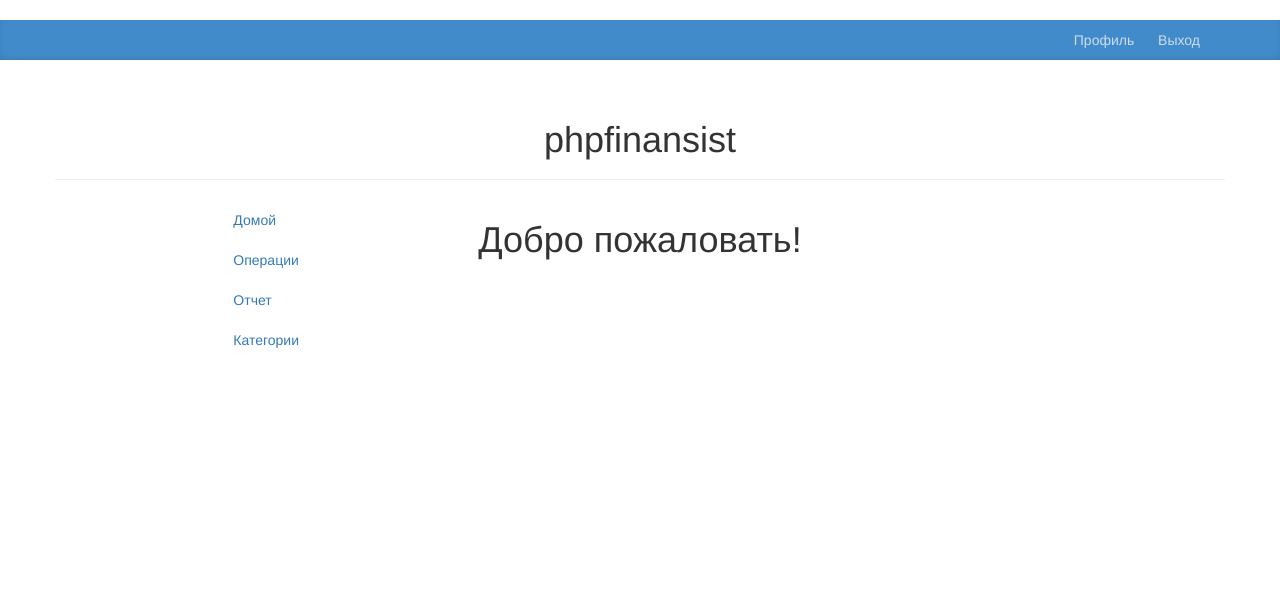
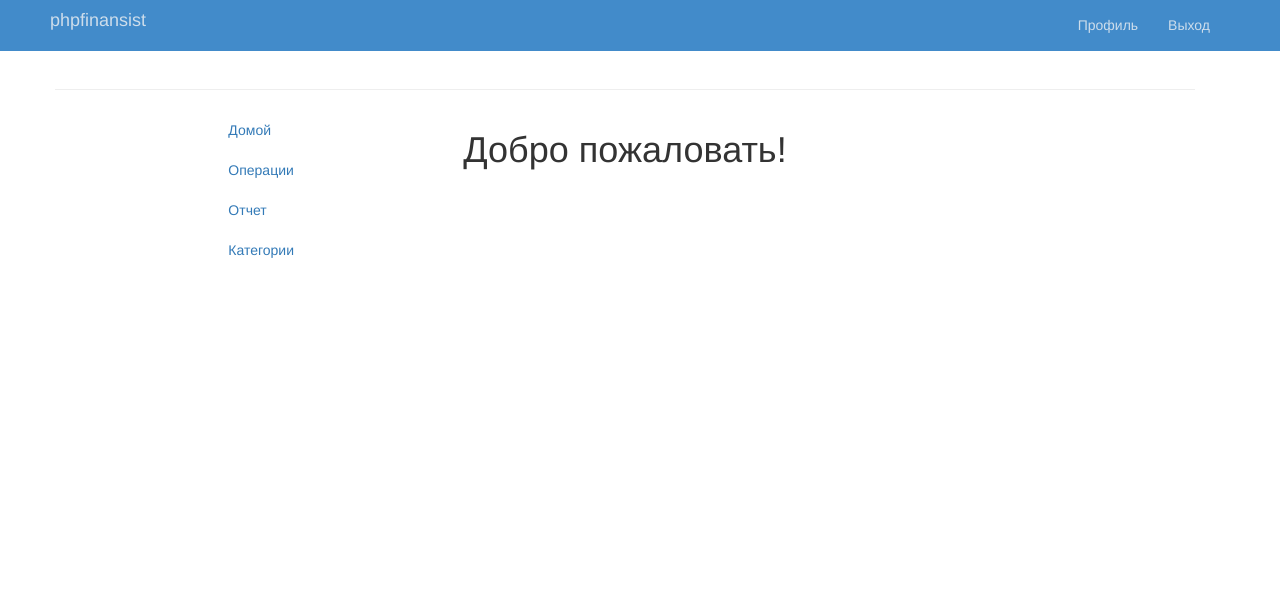
Before and after one commit to memb37/phpfinansist, a PHP site: page / in a window 1280 px wide. Shown: the top 600 px of the page. Run offline with PHP 8.4, Linux system fonts and the light colour scheme; the visitor is signed in with stand-in values (Sample User, id 1); data that the repository does not hold is empty; a stand-in replaces the project's code that opens the database connection; some libraries are stand-ins or nearby versions.

Commit message:
поправлена верстка шаблона #11

```diff
--- a/application/views/template_view.php
+++ b/application/views/template_view.php
@@ -10,20 +10,36 @@
     <title>Главная</title>
 </head>
 <body>
-     <div class="blog-masthead">	<!-- TOP NAVBAR-->
-      <div class="container">
+     <!--<div class="blog-masthead">	<!-- TOP NAVBAR-->
+   <!--   <div class="container">
         <nav class="blog-nav text-right">
           <a class="blog-nav-item" href="<?=MAINPAGE?>/user/profile">Профиль</a>
           <a class="blog-nav-item" href="<?=MAINPAGE?>/user/logout">Выход</a>
         </nav>
       </div>
-    </div>
+    </div> -->
+
+	<div class="navbar navbar-fixed-top mynavbar" role="navigation">
+		<div class="container mynavbar-item">
+			<div class="navbar-header">
+				<a class="navbar-brand" href="<?=MAINPAGE?>">phpfinansist</a>
+			</div>
+			<div class="navbar-collapse collapse navbar-right">
+				<p class="navbar-text">
+					<a href="<?=MAINPAGE?>/user/profile" class="navbar-link mynavbar-item">Профиль</a>
+				</p>
+				<p class="navbar-text">
+					<a href="<?=MAINPAGE?>/user/logout" class="navbar-link mynavbar-item">Выход</a>
+				</p>
+			</div><!--/.navbar-collapse -->
+		</div>
+	</div>
 
 
 	<div class="container"> 			<!--  HEADER-->
 		<div class="row">
 			<div class="col-md-12 text-center page-header">
-				<h1>phpfinansist</h1>
+				<h1></h1>
 			</div>
 		</div>
 	</div>
--- a/css/style.css
+++ b/css/style.css
@@ -16,21 +16,25 @@ body {
 }
 
 
-.blog-masthead {padding-top:0px;
+.mynavbar {padding-top:0px;
   background-color: #428bca;
-  box-shadow: inset 0 -2px 5px rgba(0,0,0,.1);
+
 }
 
 /* Nav links */
-.blog-nav-item {
-  position: relative;
-  display: inline-block;
-  padding: 10px;
-  font-weight: 500;
+.mynavbar-item {
+   padding: 0px;
+
   color: #cdddeb;
 }
-.blog-nav-item:hover,
-.blog-nav-item:focus {
+.mynavbar-item:hover,
+.mynavbar-item:focus {
   color: #fff;
   text-decoration: none;
 }
+.navbar-brand
+{padding:10px;
+color: #cdddeb;}
+
+.row
+{width:100%;}
```
